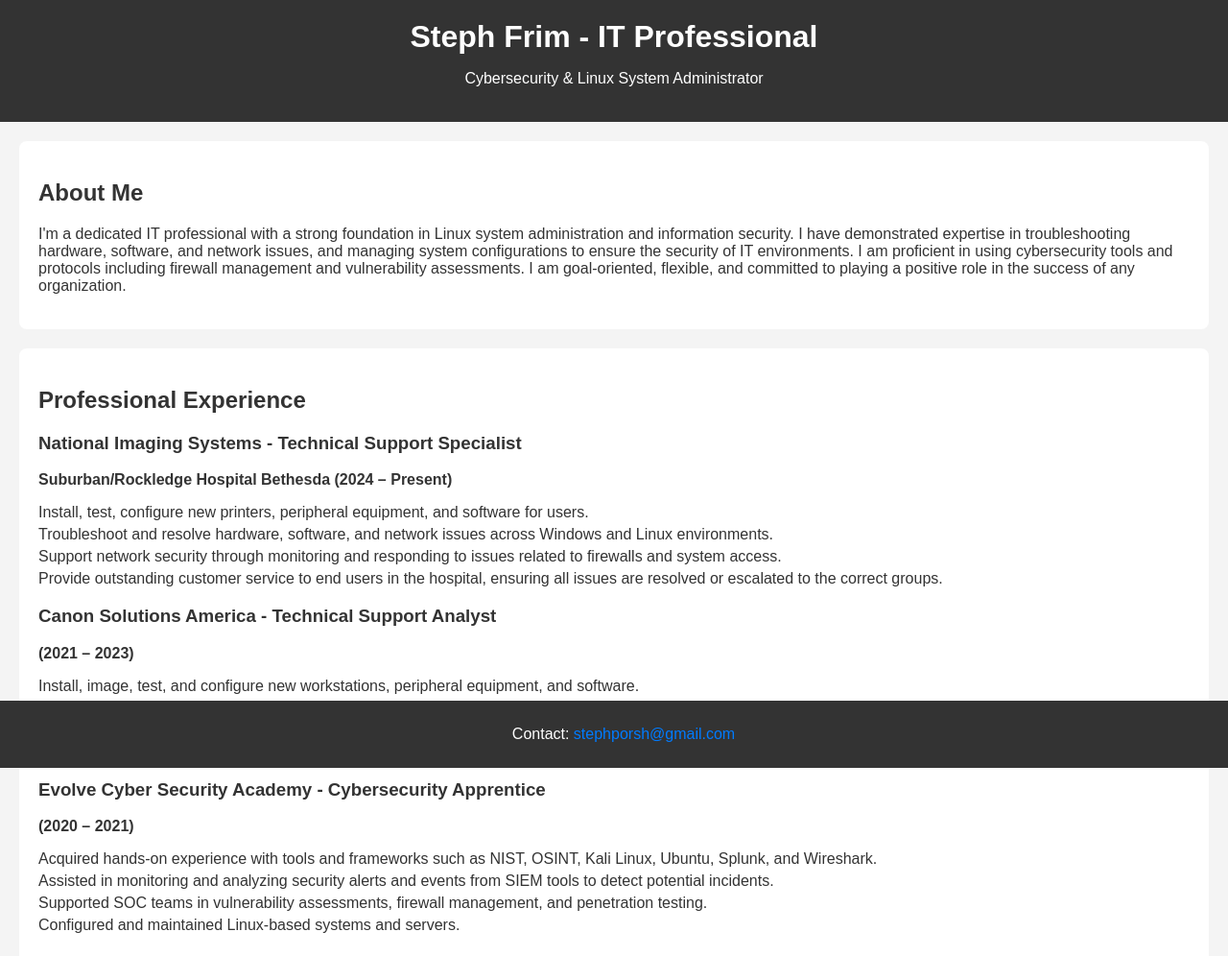
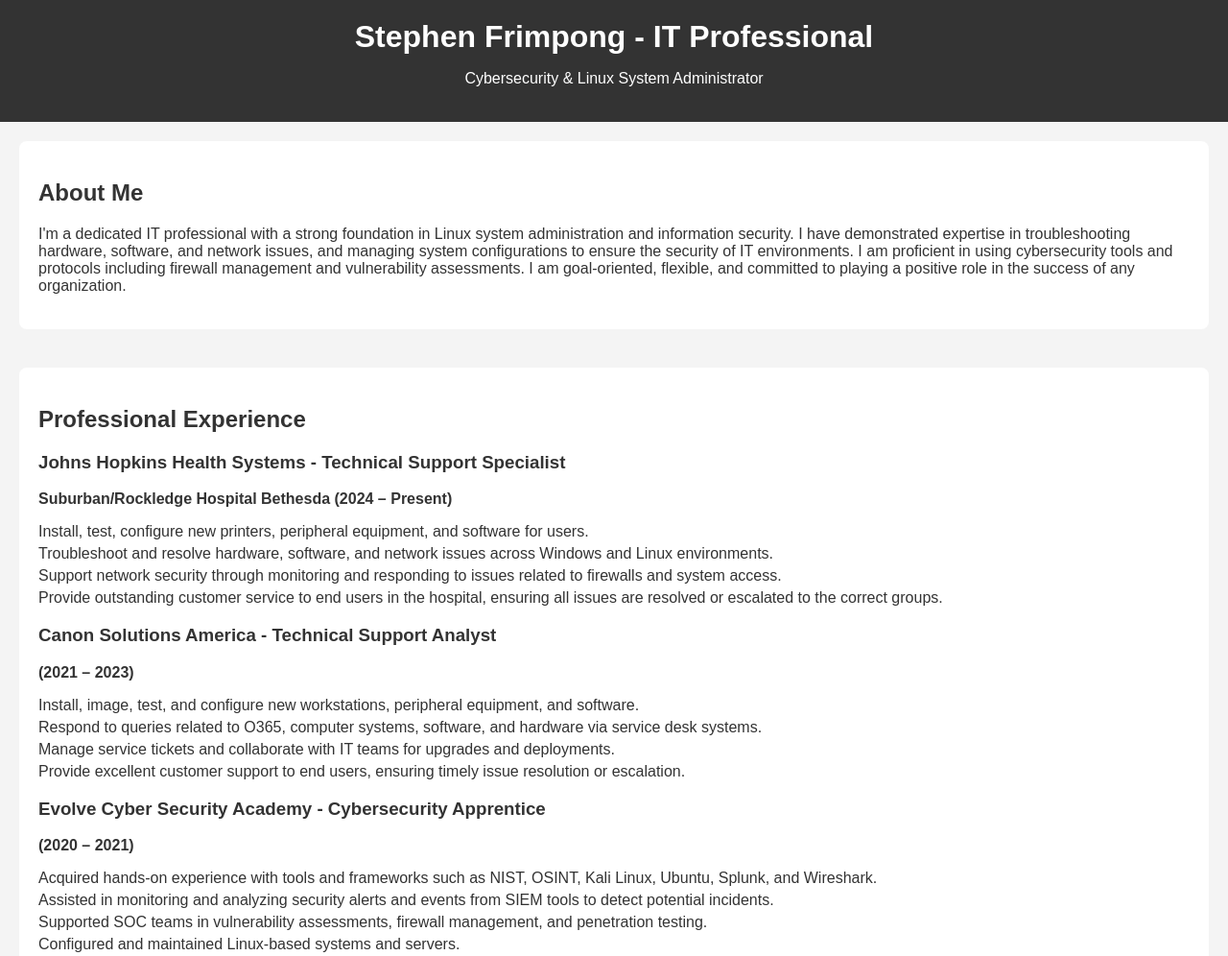
Before and after one commit to steph170/cybersecurity-portfolio, a plain HTML site: page index.html in a window 1280 px wide. Shown: the top 996 px of the page at 96% size. Drawn offline with Linux system fonts and the light colour scheme.

Commit message:
Update index.html
Updated the page layout to ensure the footer stays at the bottom without overlapping content. Added min-height: 100vh to the body tag to ensure the page takes up the full height. Applied flexbox layout to ensure proper vertical alignment of the sections and changed the footer's position to relative to prevent it from covering any content

```diff
--- a/index.html
+++ b/index.html
@@ -3,7 +3,7 @@
 <head>
     <meta charset="UTF-8">
     <meta name="viewport" content="width=device-width, initial-scale=1.0">
-    <title>Steph Frim - IT Professional</title>
+    <title>Stephen Frimpong - IT Professional</title>
     <style>
     body {
         font-family: Arial, sans-serif;
@@ -11,6 +11,9 @@
         color: #333;
         margin: 0;
         padding: 0;
+        min-height: 100vh; /* Ensures the page takes the full height */
+        display: flex; /* Flexbox layout */
+        flex-direction: column; /* Aligns the layout vertically */
     }
     header {
         background-color: #333;
@@ -26,14 +29,14 @@
         margin: 20px;
         background-color: #fff;
         border-radius: 8px;
+        flex-grow: 1; /* Allows sections to expand and take up available space */
     }
     footer {
         background-color: #333;
         color: #fff;
         text-align: center;
         padding: 10px;
-            position: fixed;
-            bottom: 0;
+        position: relative; /* Changed from fixed to relative to prevent overlap */
         width: 100%;
     }
     a {
@@ -51,11 +54,12 @@
         margin: 5px 0;
     }
 </style>
+
 </head>
 <body>
 
     <header>
-        <h1>Steph Frim - IT Professional</h1>
+        <h1>Stephen Frimpong - IT Professional</h1>
         <p>Cybersecurity & Linux System Administrator</p>
     </header>
 
@@ -66,7 +70,7 @@
 
     <section>
         <h2>Professional Experience</h2>
-        <h3>National Imaging Systems - Technical Support Specialist</h3>
+        <h3>Johns Hopkins Health Systems - Technical Support Specialist</h3>
         <p><strong>Suburban/Rockledge Hospital Bethesda (2024 – Present)</strong></p>
         <ul>
             <li>Install, test, configure new printers, peripheral equipment, and software for users.</li>
```
Lines whose indentation alone changed are shown as unchanged.
